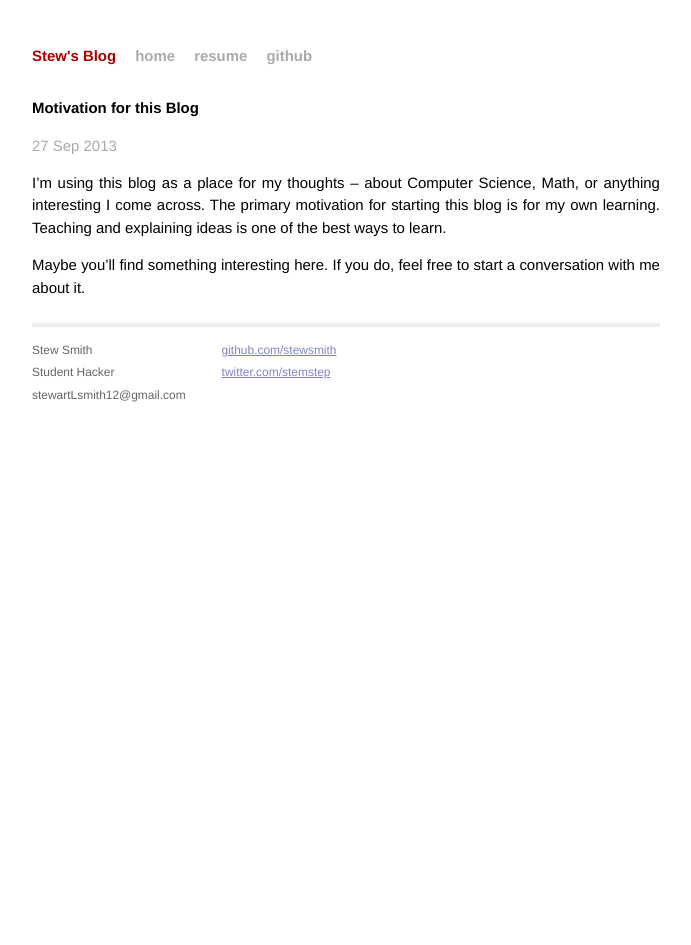
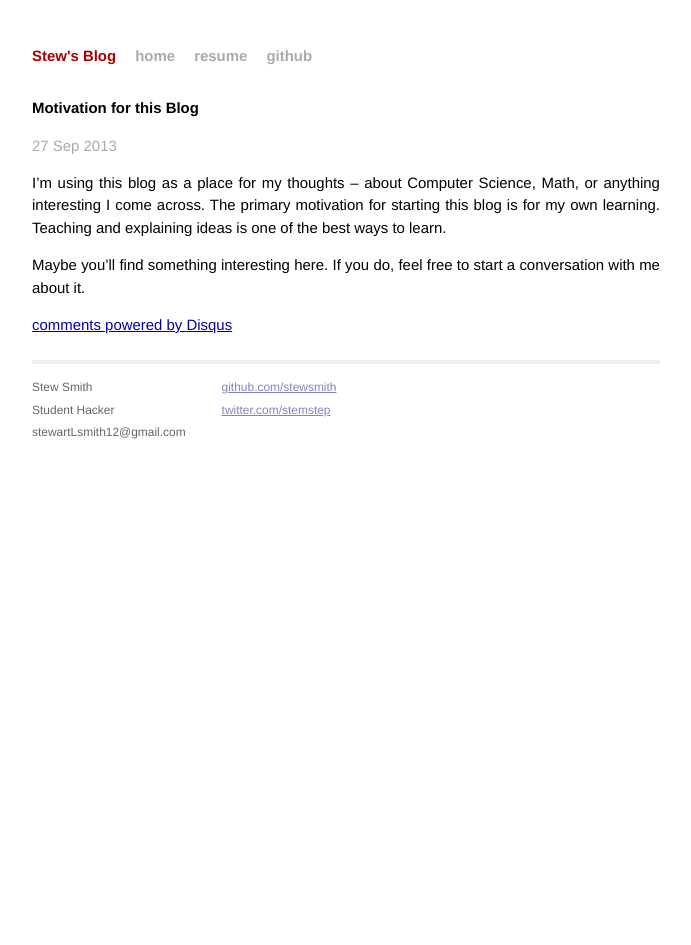
Before and after one commit to stewsmith/stewsmith.github.io, a Jekyll site: the page built from _posts/2013-09-27-Why-this-blog?.markdown, in a window 1280 px wide. Shown: the whole page, without its empty margins (294-985 px from the left). Built offline with Jekyll 4.4.1, drawn with Linux system fonts in a browser that asks for light colours; Markdown is read by kramdown in place of the engine named in the settings; comment, search, counter and statistics services are not loaded.

Commit message:
disqus comments

```diff
--- a/_layouts/post.html
+++ b/_layouts/post.html
@@ -8,15 +8,17 @@
 {{ content }}
 </div>
 
-<script type="text/javascript">
-    /* * * CONFIGURATION VARIABLES: EDIT BEFORE PASTING INTO YOUR WEBPAGE * * */
-    var disqus_shortname = 'Stew'; // required: replace example with your forum shortname
+ <div id="disqus_thread"></div>
+    <script type="text/javascript">
+        /* * * CONFIGURATION VARIABLES: EDIT BEFORE PASTING INTO YOUR WEBPAGE * * */
+        var disqus_shortname = 'Stew Smith'; // required: replace example with your forum shortname
 
-    /* * * DON'T EDIT BELOW THIS LINE * * */
-    (function () {
-        var s = document.createElement('script'); s.async = true;
-        s.type = 'text/javascript';
-        s.src = '//' + disqus_shortname + '.disqus.com/count.js';
-        (document.getElementsByTagName('HEAD')[0] || document.getElementsByTagName('BODY')[0]).appendChild(s);
-    }());
-</script>
+        /* * * DON'T EDIT BELOW THIS LINE * * */
+        (function() {
+            var dsq = document.createElement('script'); dsq.type = 'text/javascript'; dsq.async = true;
+            dsq.src = '//' + disqus_shortname + '.disqus.com/embed.js';
+            (document.getElementsByTagName('head')[0] || document.getElementsByTagName('body')[0]).appendChild(dsq);
+        })();
+    </script>
+    <noscript>Please enable JavaScript to view the <a href="http://disqus.com/?ref_noscript">comments powered by Disqus.</a></noscript>
+    <a href="http://disqus.com" class="dsq-brlink">comments powered by <span class="logo-disqus">Disqus</span></a>
```
